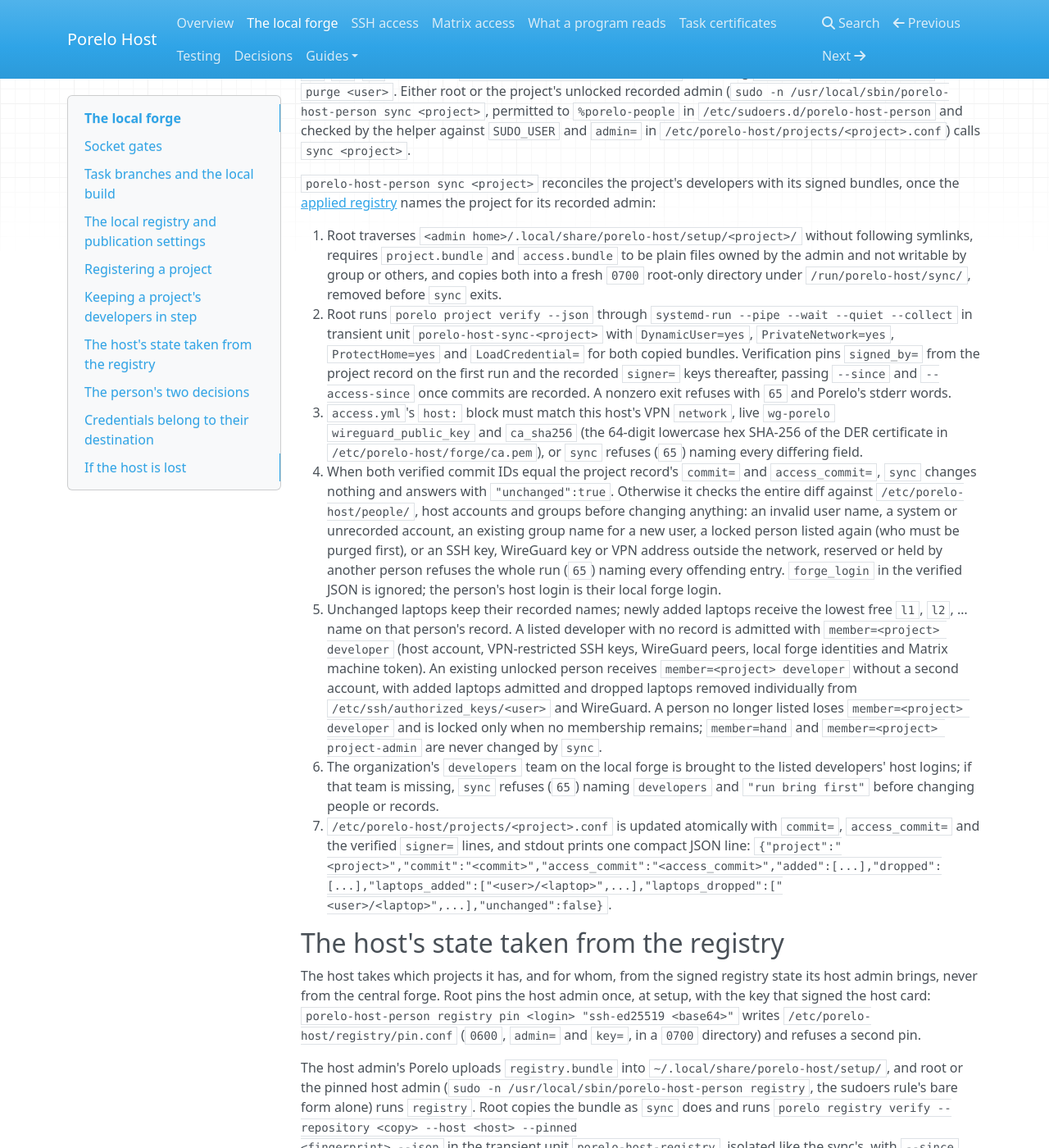
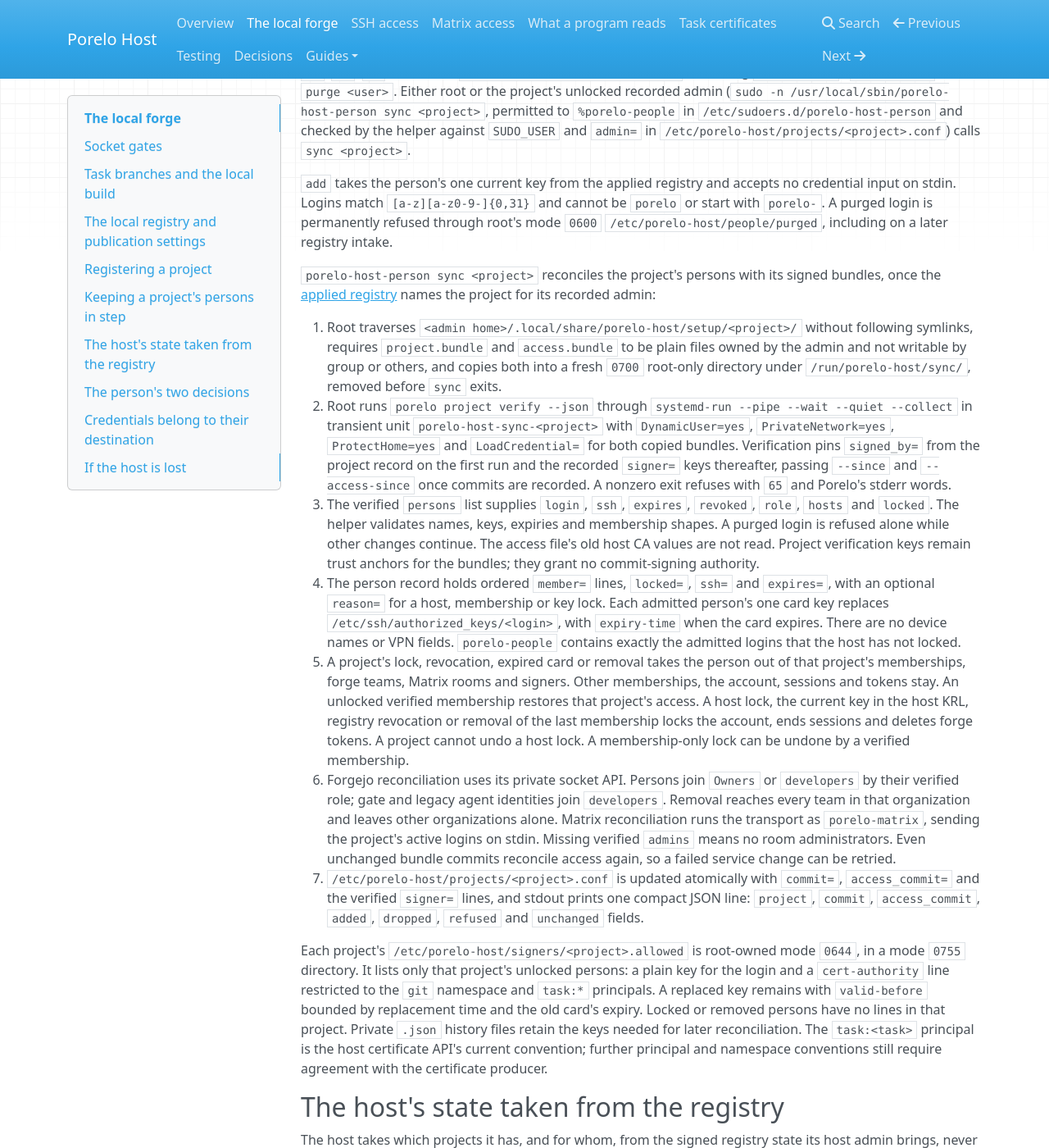
Before and after one commit to porelo-ai/porelo-host, an MkDocs documentation site: the page built from doc/local-forge.md, in a window 1280 px wide and 1400 px high, scrolled down 6052 px. Shown: the whole window at 82% size. Built offline with MkDocs 1.6.1, drawn with Linux system fonts in a browser that asks for light colours; nearby versions of some CDN libraries; some of the changed text lies outside the part shown.

Commit message:
Take the persons from their cards, each with one key
Assisted-by: Claude Code, claude-opus-5-5
Assisted-by: Codex CLI, gpt-6.1-sol

```diff
--- a/doc/local-forge.md
+++ b/doc/local-forge.md
@@ -171,7 +171,7 @@ Every refusal goes to stderr as `porelo-host-project: <words>`, with no success
 | `69` | A needed dependency or setting is missing, unavailable or not root's, including a caller who is not root |
 | `73` | A directory, record, temporary file or command output cannot be written or removed |
 
-## Keeping a project's developers in step
+## Keeping a project's persons in step
 
 `/usr/local/sbin/porelo-host-person` manages host people under the exclusive flock on `/etc/porelo-host/forge.conf`,
 with the same refusal prefix (`porelo-host-person: <words>` on stderr) and exit codes (`64`, `65`, `69`, `73`). Root
@@ -180,7 +180,11 @@ project's unlocked recorded admin (`sudo -n /usr/local/sbin/porelo-host-person s
 `%porelo-people` in `/etc/sudoers.d/porelo-host-person` and checked by the helper against `SUDO_USER` and `admin=` in
 `/etc/porelo-host/projects/<project>.conf`) calls `sync <project>`.
 
-`porelo-host-person sync <project>` reconciles the project's developers with its signed bundles, once the
+`add` takes the person's one current key from the applied registry and accepts no credential input on stdin.
+Logins match `[a-z][a-z0-9-]{0,31}` and cannot be `porelo` or start with `porelo-`. A purged login is permanently
+refused through root's mode `0600` `/etc/porelo-host/people/purged`, including on a later registry intake.
+
+`porelo-host-person sync <project>` reconciles the project's persons with its signed bundles, once the
 [applied registry](#the-hosts-state-taken-from-the-registry) names the project for its recorded admin:
 
 1. Root traverses `<admin home>/.local/share/porelo-host/setup/<project>/` without following symlinks, requires
@@ -191,27 +195,34 @@ project's unlocked recorded admin (`sudo -n /usr/local/sbin/porelo-host-person s
    for both copied bundles. Verification pins `signed_by=` from the project record on the first run and the recorded
    `signer=` keys thereafter, passing `--since` and `--access-since` once commits are recorded. A nonzero exit refuses
    with `65` and Porelo's stderr words.
-3. `access.yml`'s `host:` block must match this host's VPN `network`, live `wg-porelo` `wireguard_public_key` and
-   `ca_sha256` (the 64-digit lowercase hex SHA-256 of the DER certificate in `/etc/porelo-host/forge/ca.pem`), or
-   `sync` refuses (`65`) naming every differing field.
-4. When both verified commit IDs equal the project record's `commit=` and `access_commit=`, `sync` changes nothing and
-   answers with `"unchanged":true`. Otherwise it checks the entire diff against `/etc/porelo-host/people/`, host
-   accounts and groups before changing anything: an invalid user name, a system or unrecorded account, an existing
-   group name for a new user, a locked person listed again (who must be purged first), or an SSH key, WireGuard key or
-   VPN address outside the network, reserved or held by another person refuses the whole run (`65`) naming every
-   offending entry. `forge_login` in the verified JSON is ignored; the person's host login is their local forge login.
-5. Unchanged laptops keep their recorded names; newly added laptops receive the lowest free `l1`, `l2`, … name on that
-   person's record. A listed developer with no record is admitted with `member=<project> developer` (host account,
-   VPN-restricted SSH keys, WireGuard peers, local forge identities and Matrix machine token). An existing unlocked
-   person receives `member=<project> developer` without a second account, with added laptops admitted and dropped
-   laptops removed individually from `/etc/ssh/authorized_keys/<user>` and WireGuard. A person no longer listed loses
-   `member=<project> developer` and is locked only when no membership remains; `member=hand` and
-   `member=<project> project-admin` are never changed by `sync`.
-6. The organization's `developers` team on the local forge is brought to the listed developers' host logins; if that
-   team is missing, `sync` refuses (`65`) naming `developers` and `"run bring first"` before changing people or records.
+3. The verified `persons` list supplies `login`, `ssh`, `expires`, `revoked`, `role`, `hosts` and `locked`.
+   The helper validates names, keys, expiries and membership shapes. A purged login is refused alone while other
+   changes continue. The access file's old host CA values are not read. Project verification keys remain trust anchors
+   for the bundles; they grant no commit-signing authority.
+4. The person record holds ordered `member=` lines, `locked=`, `ssh=` and `expires=`, with an optional `reason=` for
+   a host, membership or key lock. Each admitted person's one card key replaces
+   `/etc/ssh/authorized_keys/<login>`, with `expiry-time` when the card expires. There are no device names or VPN
+   fields. `porelo-people` contains exactly the admitted logins that the host has not locked.
+5. A project's lock, revocation, expired card or removal takes the person out of that project's memberships,
+   forge teams, Matrix rooms and signers. Other memberships, the account, sessions and tokens stay.
+   An unlocked verified membership restores that project's access. A host lock, the current key in the host KRL,
+   registry revocation or removal of the last membership locks the account, ends sessions and deletes forge tokens.
+   A project cannot undo a host lock. A membership-only lock can be undone by a verified membership.
+6. Forgejo reconciliation uses its private socket API. Persons join `Owners` or `developers` by their verified role;
+   gate and legacy agent identities join `developers`. Removal reaches every team in that organization and leaves
+   other organizations alone. Matrix reconciliation runs the transport as `porelo-matrix`, sending the project's
+   active logins on stdin. Missing verified `admins` means no room administrators. Even unchanged bundle commits
+   reconcile access again, so a failed service change can be retried.
 7. `/etc/porelo-host/projects/<project>.conf` is updated atomically with `commit=`, `access_commit=` and the verified
    `signer=` lines, and stdout prints one compact JSON line:
-   `{"project":"<project>","commit":"<commit>","access_commit":"<access_commit>","added":[...],"dropped":[...],"laptops_added":["<user>/<laptop>",...],"laptops_dropped":["<user>/<laptop>",...],"unchanged":false}`.
+   `project`, `commit`, `access_commit`, `added`, `dropped`, `refused` and `unchanged` fields.
+
+Each project's `/etc/porelo-host/signers/<project>.allowed` is root-owned mode `0644`, in a mode `0755` directory.
+It lists only that project's unlocked persons: a plain key for the login and a `cert-authority` line restricted to
+the `git` namespace and `task:*` principals. A replaced key remains with `valid-before` bounded by replacement time
+and the old card's expiry. Locked or removed persons have no lines in that project. Private `.json` history files
+retain the keys needed for later reconciliation. The `task:<task>` principal is the host certificate API's current
+convention; further principal and namespace conventions still require agreement with the certificate producer.
 
 ## The host's state taken from the registry
 
```
Also changed, not shown: CHANGELOG.md (+9 -5 lines), doc/task-certificates.md (+5 -3 lines), issues/HO75-The-Persons-Taken-From-Their-Cards.md (+23 -0 lines), roles/porelo/README.md (+14 -3 lines), 6 other files.
